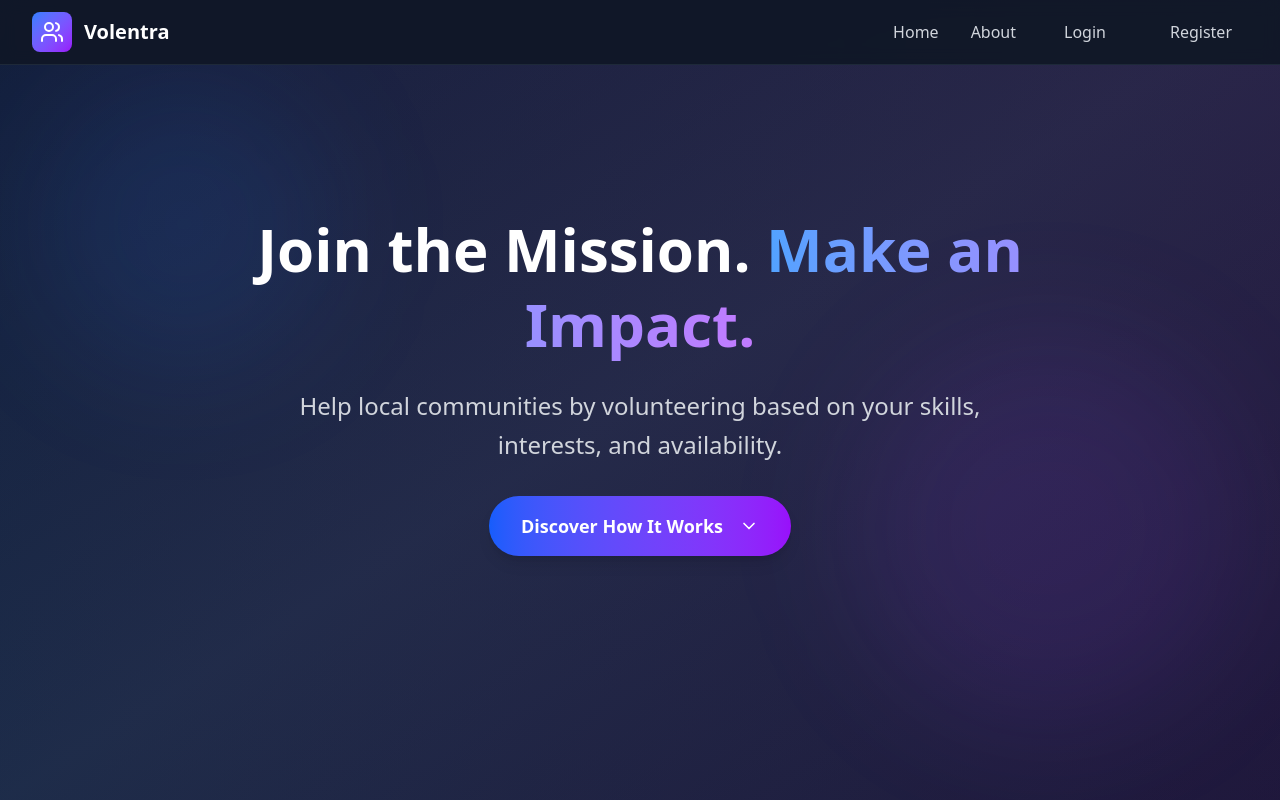
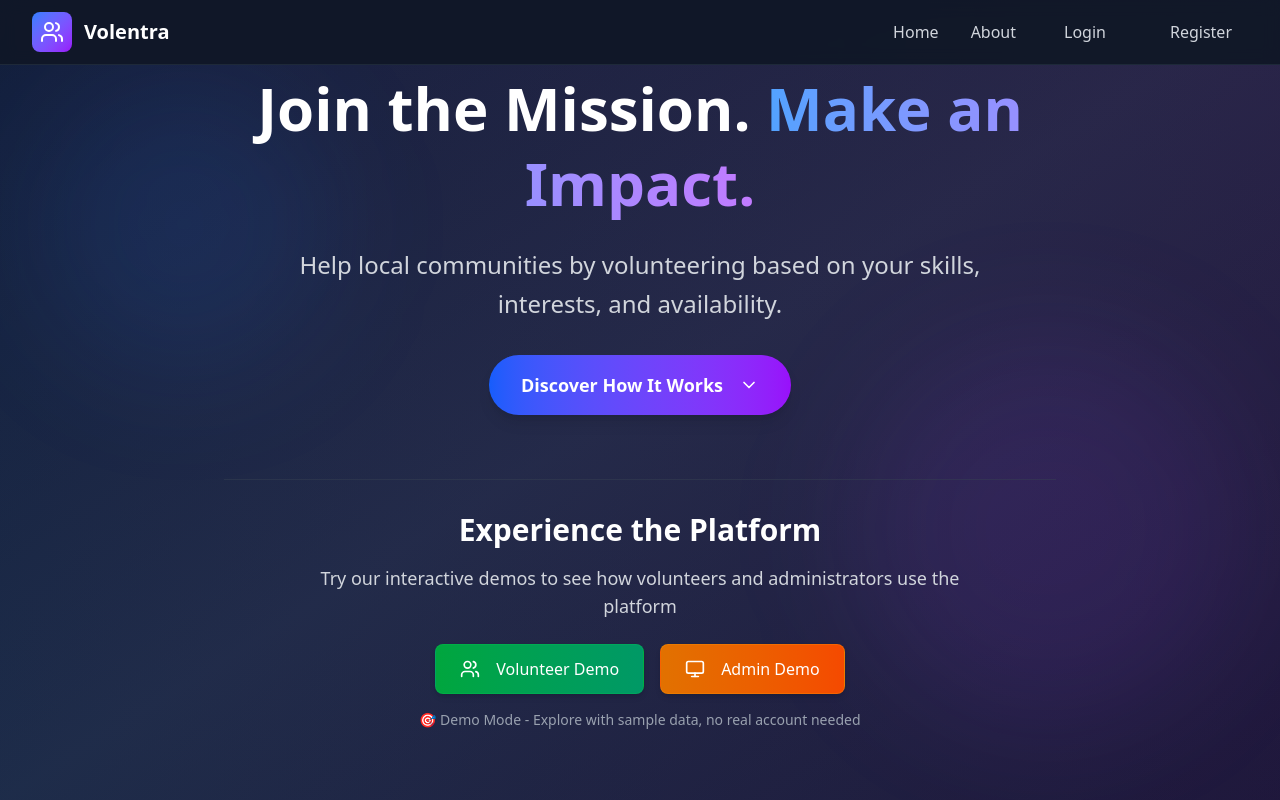
Before and after one commit to leo2971998/COSC-4353-Project, a React (Vite) app in the folder client/: page / in a window 1280 px wide. Shown: the top 800 px of the page. Built offline with nearby package versions, Linux system fonts and the light colour scheme; no server answers.

Commit message:
Add demo access section to Hero component with navigation to demo routes
Co-authored-by: leo2971998 <106453722+leo2971998@users.noreply.github.com>

```diff
--- a/client/components/Hero.jsx
+++ b/client/components/Hero.jsx
@@ -1,7 +1,10 @@
 import { Button } from "./ui/Button";
-import { ChevronDown } from "lucide-react";
+import { ChevronDown, Monitor, Users } from "lucide-react";
+import { useNavigate } from "react-router-dom";
 
 export default function Hero({ scrollToSection }) {
+  const navigate = useNavigate();
+
   return (
     <section
       id="hero"
@@ -36,6 +39,40 @@ export default function Hero({ scrollToSection }) {
           Discover How It Works
           <ChevronDown className="ml-2 w-5 h-5" />
         </Button>
+
+        {/* Demo Section */}
+        <div className="mt-8 pt-8 border-t border-gray-700/50">
+          <h2 className="text-2xl sm:text-3xl font-bold text-white mb-4">
+            Experience the Platform
+          </h2>
+          <p className="text-lg text-gray-300 mb-6 max-w-2xl mx-auto">
+            Try our interactive demos to see how volunteers and administrators use the platform
+          </p>
+
+          <div className="flex flex-col sm:flex-row gap-4 justify-center items-center">
+            <Button
+              onClick={() => navigate("/volunteer-demo")}
+              size="lg"
+              className="bg-gradient-to-r from-green-600 to-emerald-600 hover:from-green-700 hover:to-emerald-700 text-white px-6 py-3 font-medium rounded-lg shadow-md hover:shadow-lg transition-all duration-300 border border-green-500/30"
+            >
+              <Users className="mr-2 w-5 h-5" />
+              Volunteer Demo
+            </Button>
+
+            <Button
+              onClick={() => navigate("/admin-demo")}
+              size="lg"
+              className="bg-gradient-to-r from-amber-600 to-orange-600 hover:from-amber-700 hover:to-orange-700 text-white px-6 py-3 font-medium rounded-lg shadow-md hover:shadow-lg transition-all duration-300 border border-amber-500/30"
+            >
+              <Monitor className="mr-2 w-5 h-5" />
+              Admin Demo
+            </Button>
+          </div>
+
+          <p className="text-sm text-gray-400 mt-4">
+            🎯 Demo Mode - Explore with sample data, no real account needed
+          </p>
+        </div>
       </div>
     </section>
   );
```
